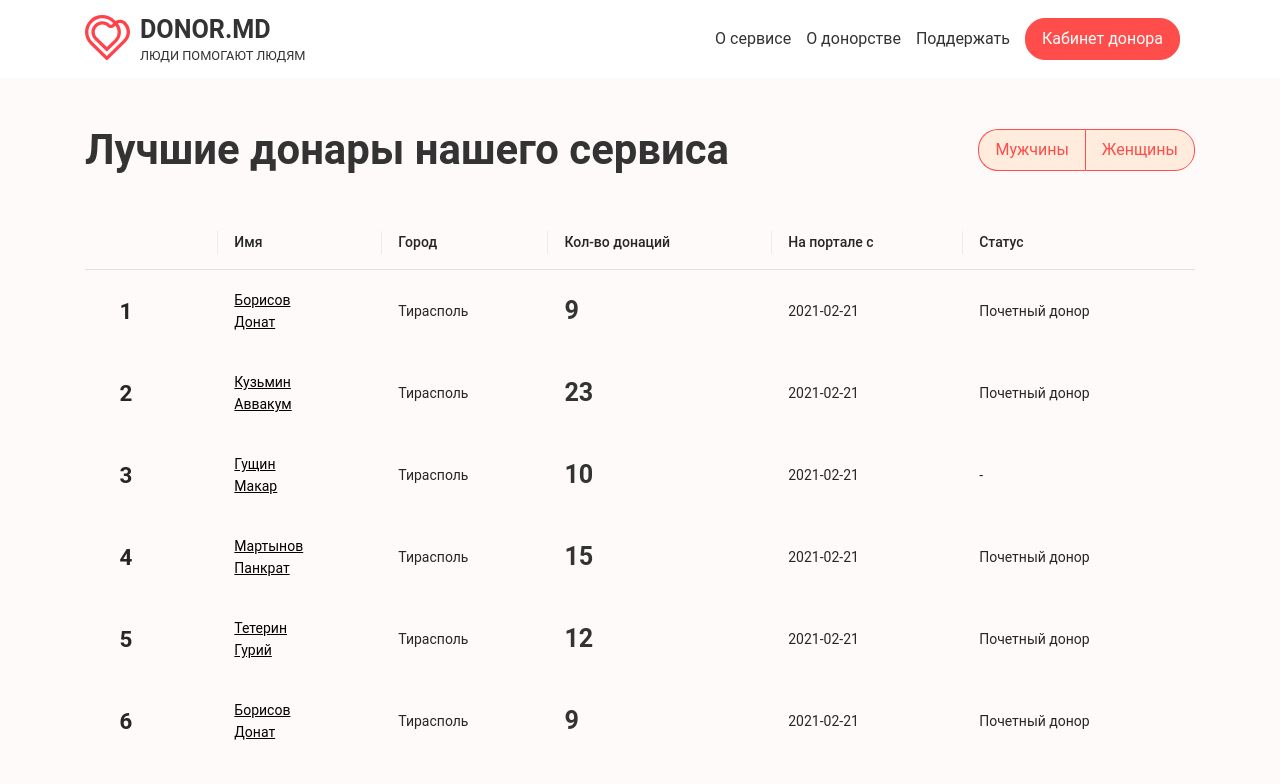
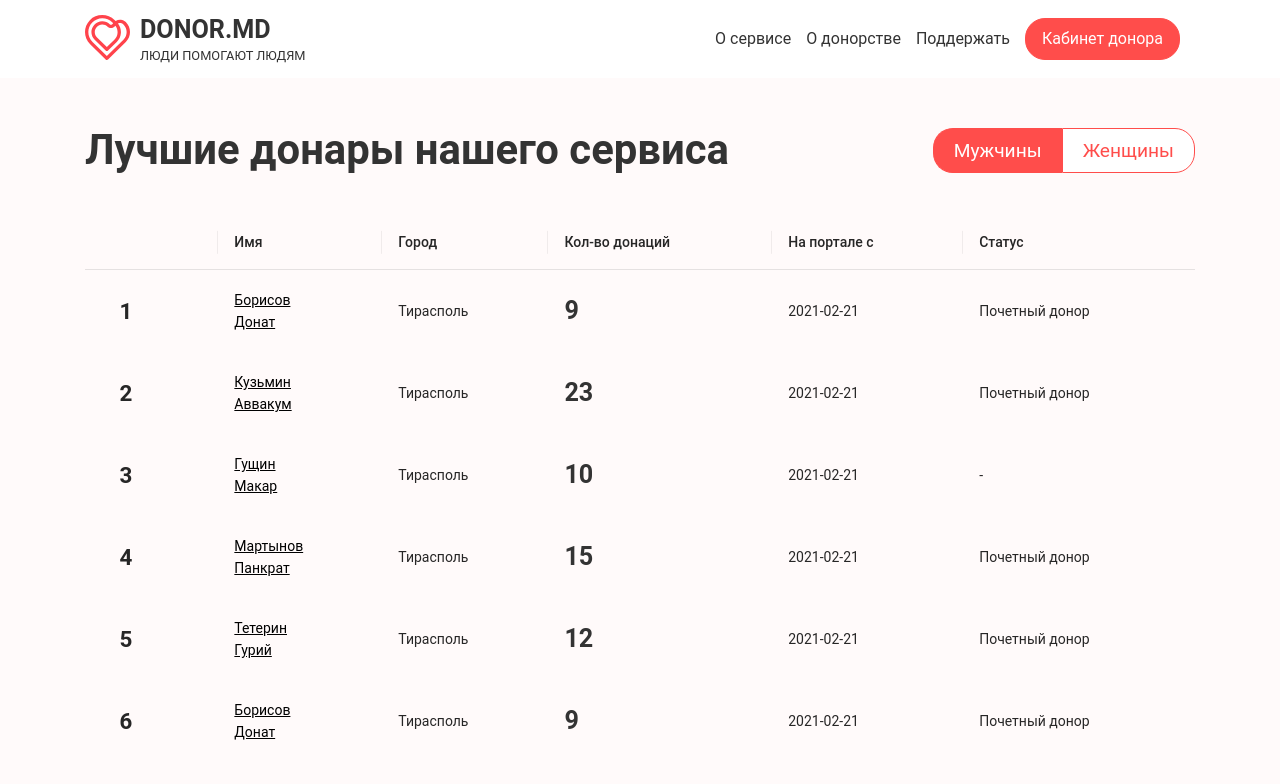
Before and after one commit to Donormd/donor.md-frontend, a Next.js app: page /top-donors in a window 1280 px wide. Shown: the top 784 px of the page. Built offline with nearby package versions, Linux system fonts and the light colour scheme.

Commit message:
fix button group

```diff
--- a/components/UI/button-group/index.tsx
+++ b/components/UI/button-group/index.tsx
@@ -7,6 +7,7 @@ const ButtonsWrapper = styled.div`
   display: flex;
   flex-direction: column;
   justify-content: center;
+  max-height: 60px;
 
   @media (min-width: 576px) {
     flex-direction: row;
@@ -17,13 +18,11 @@ const ButtonsWrapper = styled.div`
   }
 `;
 
-/*
- * color: ${({ active, theme, color }) => (active ? 'white' : theme[color])};
- * background: ${({ active, theme, color }) => (active ? theme[color] : 'white')};
- */
+const StyledButton = styled(Button)<{ active: boolean }>`
+  color: ${({ active }) => active && 'white'};
+  background: ${({ active, theme }) => active && theme.colors.danger};
 
-const StyledButton = styled(Button)<{ active: boolean }>`
-  @media (min-width: 576px) {
+  @media (min-width: ${({ theme }) => theme.media.sm}) {
     &:first-child {
       border-top-right-radius: 0;
       border-bottom-right-radius: 0;
@@ -59,8 +58,8 @@ const ButtonGroup: React.FC<Props> = ({ buttons, handleClick }): JSX.Element =>
       {buttons.map(({ key, text }: ButtonsProps) => (
         <StyledButton
           key={key}
-          size='md'
-          variant='outline-danger'
+          size='lg'
+          variant='outline-primary'
           active={buttonId === key}
           onClick={() => onClick(key)}
         >
--- a/components/UI/button/index.tsx
+++ b/components/UI/button/index.tsx
@@ -5,7 +5,6 @@ import { theme } from '../theme';
 type ButtonVariant = 'primary' | 'danger' | 'outline-primary' | 'outline-danger';
 
 export interface ButtonProps extends ButtonHTMLAttributes<HTMLButtonElement> {
-  active?: boolean;
   className?: string;
   disabled?: boolean;
   variant?: ButtonVariant;
@@ -15,7 +14,6 @@ export interface ButtonProps extends ButtonHTMLAttributes<HTMLButtonElement> {
 }
 
 export interface ButtonWrapperProps {
-  active: boolean;
   className?: string;
   disabled: boolean;
   variant: ButtonVariant;
@@ -123,7 +121,6 @@ export const StyledButton = styled.button<ButtonWrapperProps>`
 
 export const Button: React.FC<ButtonProps> = ({
   children,
-  active = false,
   className,
   disabled = false,
   variant = 'primary',
@@ -138,7 +135,6 @@ export const Button: React.FC<ButtonProps> = ({
       type={type}
       size={size}
       variant={variant}
-      active={active}
       disabled={disabled}
     >
       {children}
```
